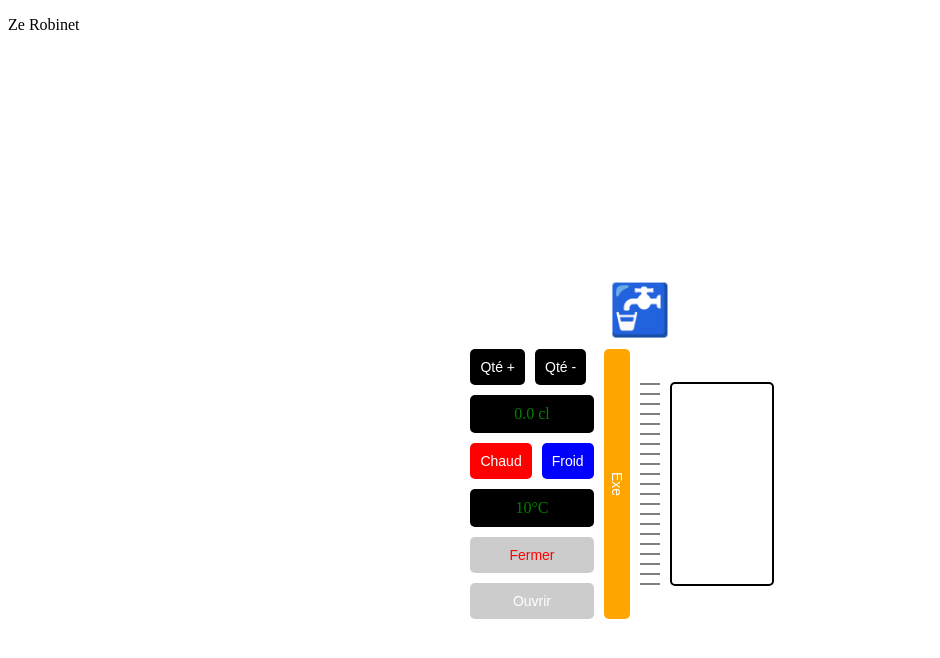
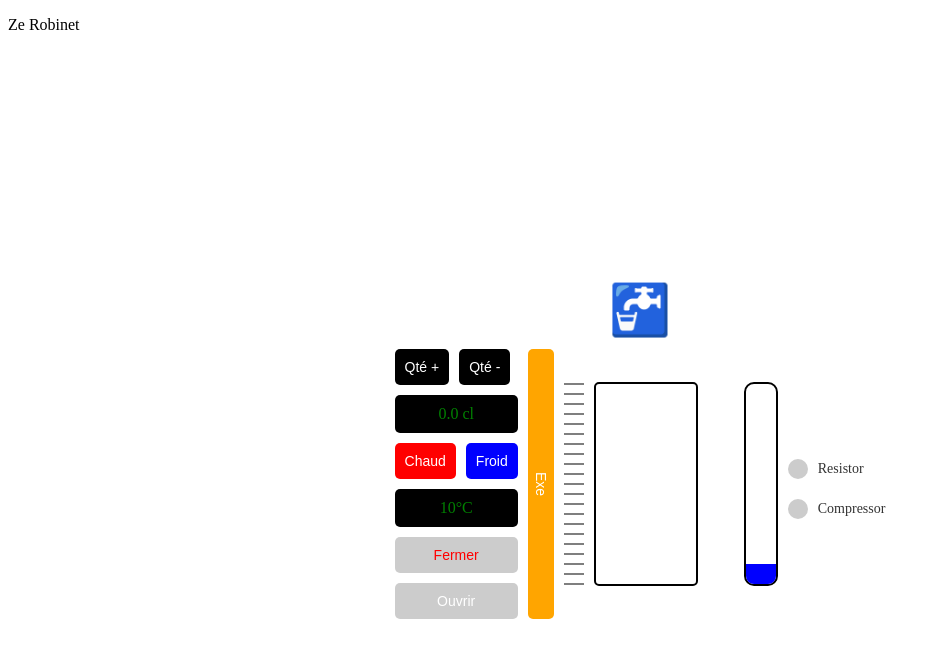
Before and after one commit to jefflearning40/test-react, a React (Vite) app: page / in a window 1280 px wide. Shown: the top 658 px of the page, without its empty margins (0-940 px from the left). Built offline with nearby package versions, Linux system fonts and the light colour scheme.

Commit message:
robinetfini

```diff
--- a/src/compteur.jsx
+++ b/src/compteur.jsx
@@ -10,19 +10,19 @@ function Compteur() {
   const [isExePressed, setIsExePressed] = useState(false);
 
   const incrementWater = () => {
-    setTargetWater(prevWater => Math.min(prevWater + 0.1, 100));
+    setTargetWater(prevWater => Math.min(prevWater + 1, 100));
   };
 
   const decrementWater = () => {
-    setTargetWater(prevWater => Math.max(prevWater - 0.1, 0));
+    setTargetWater(prevWater => Math.max(prevWater - 1, 0));
   };
 
   const incrementTemp = () => {
-    setTargetCount(targetCount + 1);
+    setTargetCount(prevCount => prevCount + 1);
   };
 
   const decrementTemp = () => {
-    setTargetCount(targetCount - 1);
+    setTargetCount(prevCount => prevCount - 1);
   };
 
   const reset = () => {
@@ -53,11 +53,18 @@ function Compteur() {
 
   const handleMouseDown = () => {
     incrementWater();
-    waterInterval.current = setInterval(incrementWater, 200); // Ralentir l'incrémentation
+    waterInterval.current = setInterval(incrementWater, 100);
   };
 
   const handleMouseUp = () => {
     clearInterval(waterInterval.current);
+  };
+
+  const getTempColor = (temp) => {
+    if (temp < 20) return 'blue';
+    if (temp >= 20 && temp < 60) return 'lightblue';
+    if (temp >= 60 && temp < 80) return 'yellow';
+    return 'red';
   };
 
   useEffect(() => {
@@ -143,6 +150,7 @@ function Compteur() {
             Exe
           </button>
         </div>
+        <div className="glass-and-gauge-container">
           <div className="glass-container">
             <div className="graduation">
               {[...Array(21)].map((_, i) => (
@@ -153,6 +161,20 @@ function Compteur() {
               <div className="water" style={{ height: `${water}%` }}></div>
             </div>
           </div>
+          <div className="temp-gauge-container">
+            <div className="temp-gauge" style={{ height: `${(currentCount / 100) * 200}px`, backgroundColor: getTempColor(currentCount) }}></div>
+          </div>
+          <div className="indicators">
+            <div className="indicator-container">
+              <div className={`indicator resistor ${isExePressed && currentCount < targetCount ? 'on' : 'off'}`}></div>
+              <div className="indicator-label">Resistor</div>
+            </div>
+            <div className="indicator-container">
+              <div className={`indicator compressor ${isExePressed && currentCount > targetCount ? 'on' : 'off'}`}></div>
+              <div className="indicator-label">Compressor</div>
+            </div>
+          </div>
+        </div>
       </div>
     </div>
   );
--- a/src/style.css
+++ b/src/style.css
@@ -16,6 +16,12 @@
   justify-content: center;
   align-items: center;
   gap: 20px;
+}
+
+.glass-and-gauge-container {
+  display: flex;
+  gap: 10px;
+  align-items: center;
 }
 
 .glass-container {
@@ -139,3 +145,60 @@
   height: 270px;
   border-radius: 5px;
 }
+
+.temp-gauge-container {
+  width: 30px;
+  height: 200px;
+  border: 2px solid black;
+  border-radius: 10px;
+  overflow: hidden;
+  display: flex;
+  flex-direction: column-reverse;
+}
+
+.temp-gauge {
+  width: 100%;
+  transition: height 0.5s ease, background-color 0.5s ease;
+}
+
+.indicators {
+  display: flex;
+  flex-direction: column;
+  gap: 20px;
+  margin-top: 10px;
+}
+
+.indicator-container {
+  display: flex;
+  align-items: center;
+  gap: 10px;
+}
+
+.indicator {
+  width: 20px;
+  height: 20px;
+  border-radius: 50%;
+}
+
+.resistor.on {
+  background-color: red;
+  box-shadow: 0 0 10px red;
+}
+
+.resistor.off {
+  background-color: #cccccc;
+}
+
+.compressor.on {
+  background-color: blue;
+  box-shadow: 0 0 10px blue;
+}
+
+.compressor.off {
+  background-color: #cccccc;
+}
+
+.indicator-label {
+  font-size: 14px;
+  color: #333;
+}
```
Lines whose indentation alone changed are shown as unchanged.
